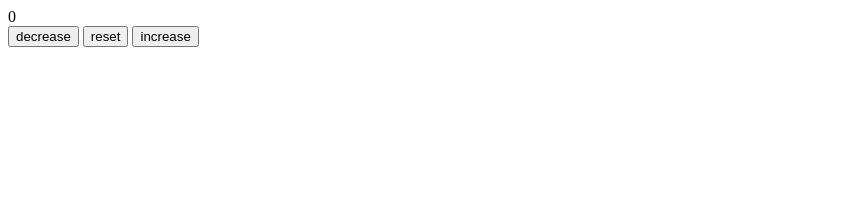
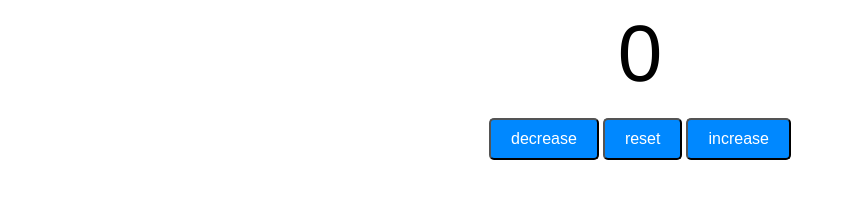
Before and after one commit to Rajesh4027/Counter-Program, a plain HTML site: page index.html in a window 1280 px wide. Shown: the whole page, without its empty margins (0-846 px from the left). Drawn offline with Linux system fonts and the light colour scheme.

Commit message:
code updated

```diff
--- a/index.html
+++ b/index.html
@@ -9,9 +9,9 @@
 <body>
     <label id="countLabel">0</label><br>
     <div id="btnContainer">
-        <button id="decreaseBtn">decrease</button>
-        <button id="resetBtn">reset</button>
-        <button id="increseBtn">increase</button>
+        <button id="decreaseBtn" class="buttons">decrease</button>
+        <button id="resetBtn" class="buttons">reset</button>
+        <button id="increseBtn" class="buttons">increase</button>
     </div>
 
 
--- a/style.css
+++ b/style.css
@@ -0,0 +1,21 @@
+#countLabel{
+    display: block;
+    text-align: center;
+    font-size: 5em;
+    font-family: Helvetica;
+}
+#btnContainer{
+    text-align: center;
+}
+.buttons{
+    padding: 10px 20px;
+    font-size: 1em;
+    background-color: rgb(0, 136, 255);
+    color: white;
+    border-radius: 5px;
+    cursor: pointer;
+    transition: background-color 0.25s;
+}
+.buttons:hover{
+   background-color: rgb(0, 48, 219);
+}
```
